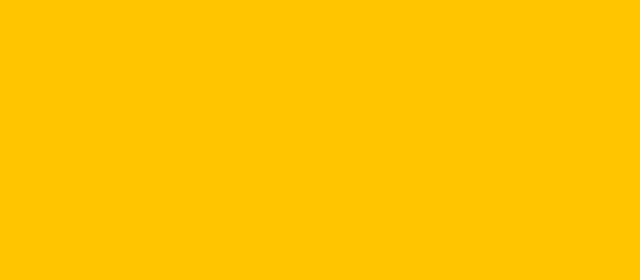
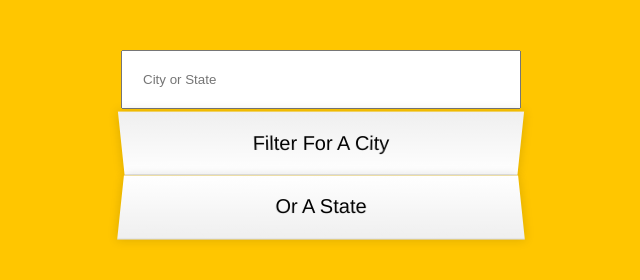
Before and after one commit to curiouscalala/type-ahead, a website built with Vite: page index.html in a window 1280 px wide. Shown: the whole page, without its empty margins (319-959 px from the left). Built offline with nearby package versions, Linux system fonts and the light colour scheme.

Commit message:
initial html edit

```diff
--- a/index.html
+++ b/index.html
@@ -5,12 +5,22 @@
   <meta charset="UTF-8" />
   <link rel="stylesheet" href="src/style.css">
   <meta name="viewport" content="width=device-width, initial-scale=1.0" />
-  <title>type-ahead</title>
+  <title>Type Ahead 👀</title>
 </head>
 
 <body>
-  <div id="app"></div>
-  <script type="module" src="/src/main.js"></script>
+
+  <form class="search-form">
+    <input type="text" class="search" placeholder="City or State">
+    <ul class="suggestions">
+      <li>Filter for a city</li>
+      <li>or a state</li>
+    </ul>
+  </form>
+
+  <script>
+    const endpoint = 'https://gist.githubusercontent.com/Miserlou/c5cd8364bf9b2420bb29/raw/2bf258763cdddd704f8ffd3ea9a3e81d25e2c6f6/cities.json';
+  </script>
 </body>
 
 </html>
```
